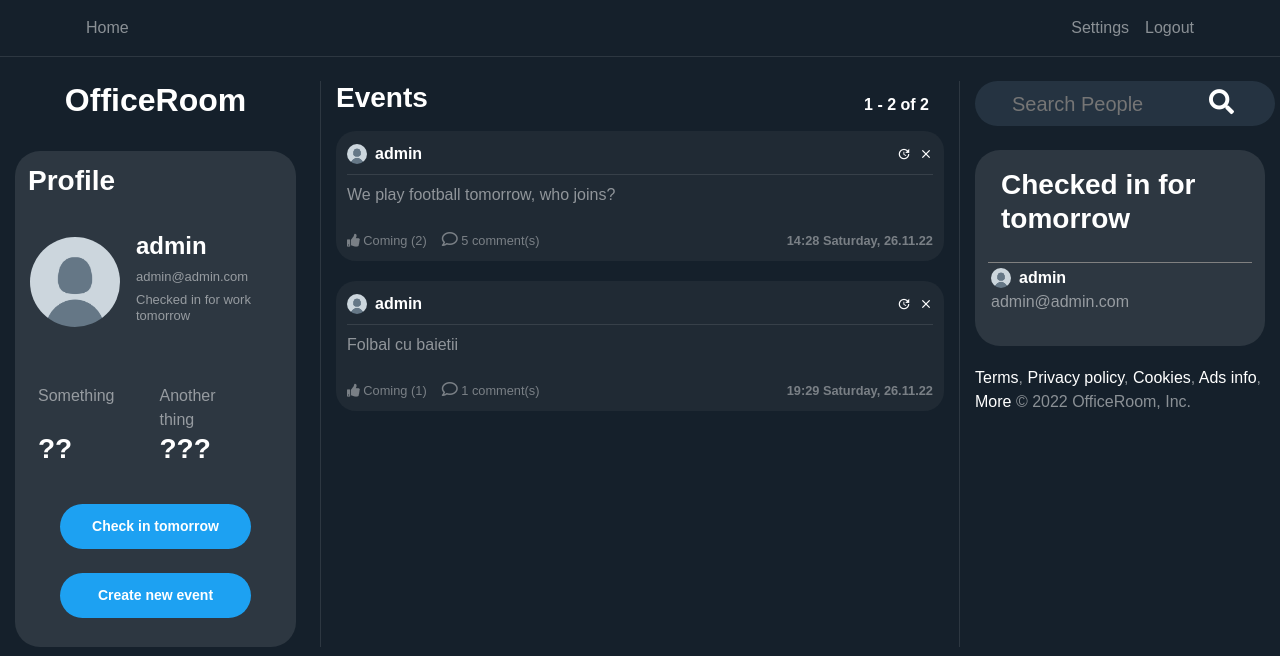
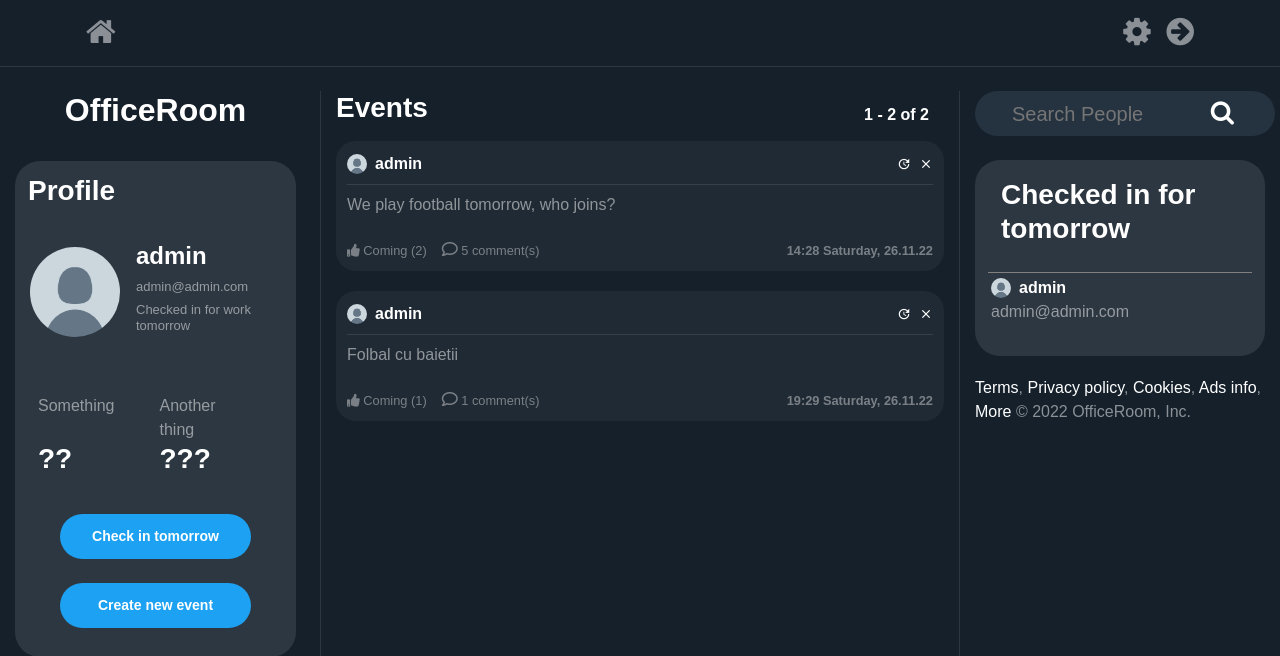
Before and after one commit to Alex7734/Office-Revive, a Django app: page / in a window 1280 px wide. Shown: the top 656 px of the page. Run offline with Django 3.2, Linux system fonts and the light colour scheme; a user stored in the database is signed in; data comes from the database, SQL or seed files in the repository; both versions use the stored data as it was after the commit; some libraries are stand-ins or nearby versions.

Commit message:
Navicons

```diff
--- a/blog/templates/blog/base.html
+++ b/blog/templates/blog/base.html
@@ -13,6 +13,8 @@
     <link rel="stylesheet" href="https://cdnjs.cloudflare.com/ajax/libs/font-awesome/4.7.0/css/font-awesome.min.css">
     <link rel="stylesheet" href="https://pro.fontawesome.com/releases/v5.11.2/css/all.css"
           integrity="sha384-zrnmn8R8KkWl12rAZFt4yKjxplaDaT7/EUkKm7AovijfrQItFWR7O/JJn4DAa/gx" crossorigin="anonymous">
+
+    <link rel="stylesheet" href="https://cdnjs.cloudflare.com/ajax/libs/font-awesome/4.7.0/css/font-awesome.min.css">
     <title>Office Room</title>
 </head>
 <body>
@@ -23,14 +25,14 @@
         <div class="container">
             <div class="collapse navbar-collapse" id="navbarToggle">
                 <div class="navbar-nav mr-auto pl-2">
-                    <a class="nav-item nav-link" href="{% url 'blog-home' %}">Home</a>
+                    <a class="nav-item nav-link" href="{% url 'blog-home' %}"><i class="fa fa-2x fa-home"></i></a>
                 </div>
                 <div class="navbar-nav pr-2">
                     {% if user.is_authenticated %}
-                    <a class="nav-item nav-link" href="{% url 'profile' %}">Settings</a>
-                    <a class="nav-item nav-link" href="{% url 'logout' %}">Logout</a>
+                    <a class="nav-item nav-link" href="{% url 'profile' %}"><i class="fa fa-2x fa-gear"></i></a>
+                    <a class="nav-item nav-link" href="{% url 'logout' %}"><i class="fa fa-2x fa-arrow-circle-right"></i></span></a>
                     {% else %}
-                    <a class="nav-item nav-link" href="{% url 'login' %}">Login</a>
+                    <a class="nav-item nav-link" href="{% url 'login' %}"><i class="fa fa-2x fa-share"></i></span></a>
                     {% endif %}
                 </div>
             </div>
--- a/blog/templates/blog/home.html
+++ b/blog/templates/blog/home.html
@@ -180,7 +180,16 @@
                         <small style="opacity: 0.4;">
 
                             <a href="#" onClick="document.getElementById('likebutton-{{post.id}}').submit()"><i
-                                    class="fas fa-thumbs-up"></i> Coming ({{post.participants.count }}) </a>
+                                    class="fas fa-thumbs-up"></i>
+                                {% if coming == True %}
+                                <b>
+                                Coming </b> ({{post.participants.count }})
+
+                                {% else %}
+                                Coming ({{post.participants.count }})
+                                {% endif %}
+
+                            </a>
 
 
                             <form id="likebutton-{{post.id}}" method="POST" action="{% url 'appendToEvent' post.id %}">
--- a/blog/views.py
+++ b/blog/views.py
@@ -74,7 +74,8 @@ class PostDetailView(DetailView):
         comments_connected = Comment.objects.filter(post_connected=self.get_object()).order_by('-date_posted')
         data['comments'] = comments_connected
         data['form'] = NewCommentForm(instance=self.request.user)
-        # data['comming'] = Preference.objects.filter(post = self.get_object())
+        #profile in post.participants.all()
+
         return data
 
     def post(self, request, *args, **kwargs):
```
Also changed, not shown: db.sqlite3.
